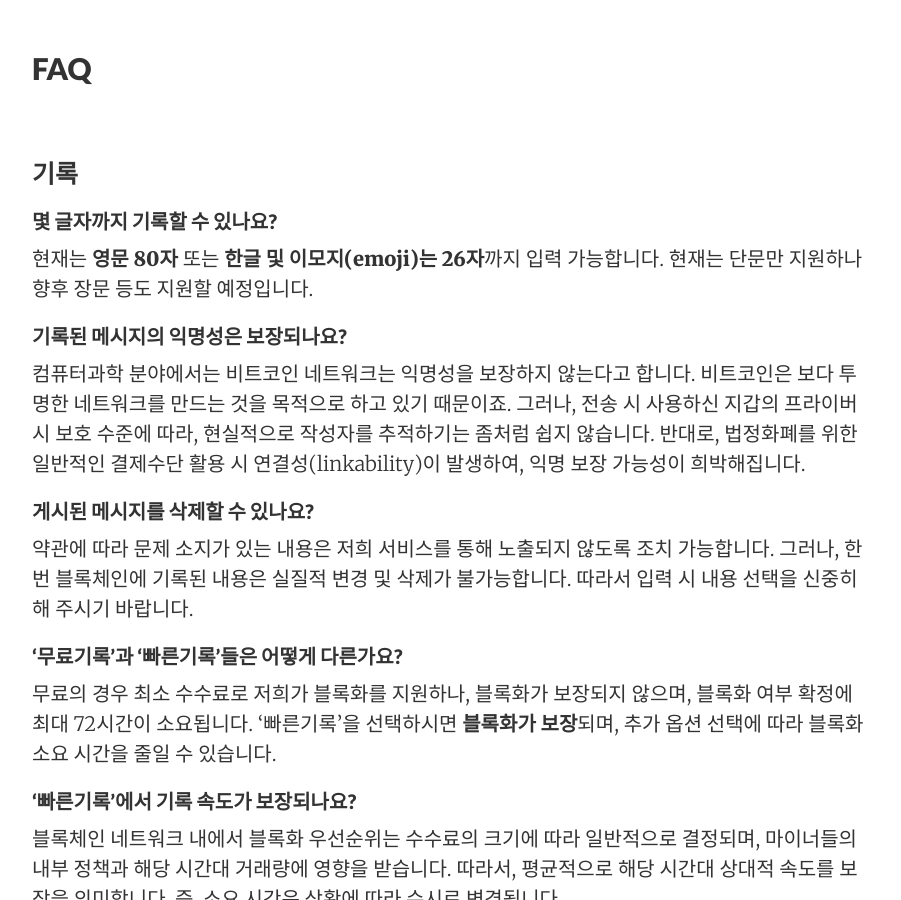
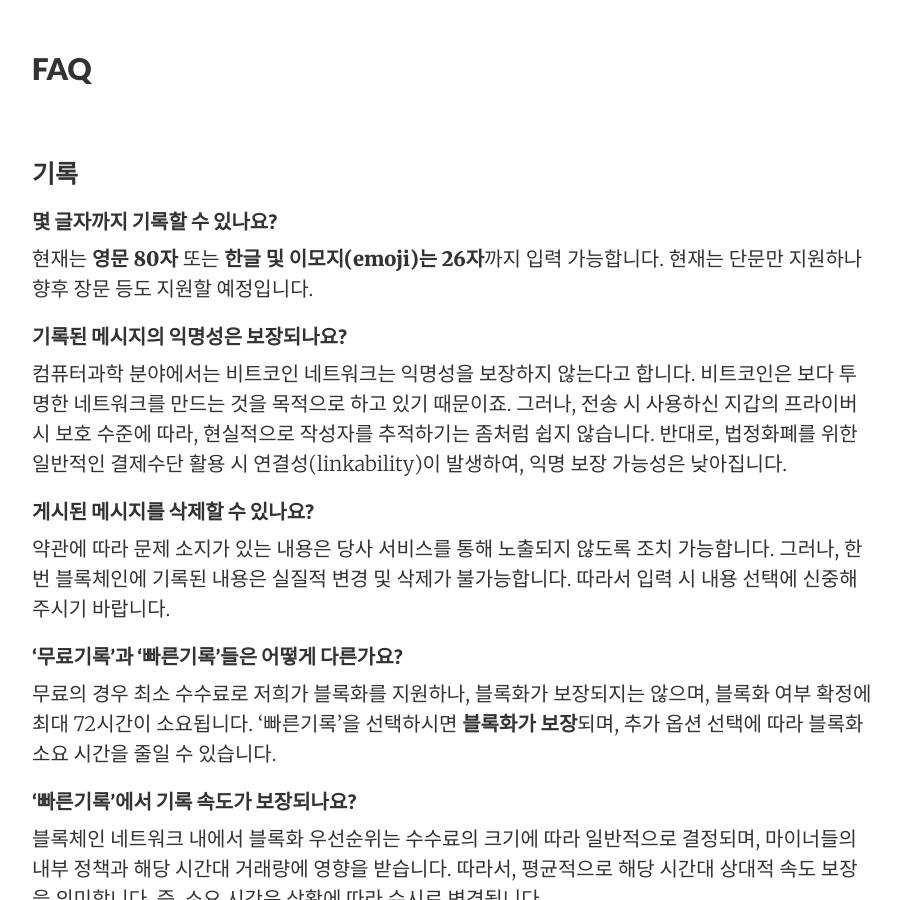
Before and after one commit to foreverit/foreverit.github.io, a Jekyll site: the page built from faq.md, in a window 1280 px wide and 900 px high. Shown: the whole window, without its empty margins (188-1089 px from the left). Built offline with Jekyll 4.4.1, drawn with Linux system fonts in a browser that asks for light colours; some of the changed text lies outside the part shown.

Commit message:
Update faq.md

```diff
--- a/faq.md
+++ b/faq.md
@@ -16,19 +16,19 @@ categories:
 
 #### 기록된 메시지의 익명성은 보장되나요?
 
-컴퓨터과학 분야에서는 비트코인 네트워크는 익명성을 보장하지 않는다고 합니다. 비트코인은 보다 투명한 네트워크를 만드는 것을 목적으로 하고 있기 때문이죠. 그러나, 전송 시 사용하신 지갑의 프라이버시 보호 수준에 따라, 현실적으로 작성자를 추적하기는 좀처럼 쉽지 않습니다. 반대로, 법정화폐를 위한 일반적인 결제수단 활용 시 연결성\(linkability\)이 발생하여, 익명 보장 가능성이 희박해집니다.
+컴퓨터과학 분야에서는 비트코인 네트워크는 익명성을 보장하지 않는다고 합니다. 비트코인은 보다 투명한 네트워크를 만드는 것을 목적으로 하고 있기 때문이죠. 그러나, 전송 시 사용하신 지갑의 프라이버시 보호 수준에 따라, 현실적으로 작성자를 추적하기는 좀처럼 쉽지 않습니다. 반대로, 법정화폐를 위한 일반적인 결제수단 활용 시 연결성\(linkability\)이 발생하여, 익명 보장 가능성은 낮아집니다.
 
 #### 게시된 메시지를 삭제할 수 있나요?
 
-약관에 따라 문제 소지가 있는 내용은 저희 서비스를 통해 노출되지 않도록 조치 가능합니다. 그러나, 한번 블록체인에 기록된 내용은 실질적 변경 및 삭제가 불가능합니다. 따라서 입력 시 내용 선택을 신중히 해 주시기 바랍니다.
+약관에 따라 문제 소지가 있는 내용은 당사 서비스를 통해 노출되지 않도록 조치 가능합니다. 그러나, 한번 블록체인에 기록된 내용은 실질적 변경 및 삭제가 불가능합니다. 따라서 입력 시 내용 선택에 신중해 주시기 바랍니다.
 
 #### ‘무료기록’과 ‘빠른기록’들은 어떻게 다른가요?
 
-무료의 경우 최소 수수료로 저희가 블록화를 지원하나, 블록화가 보장되지 않으며, 블록화 여부 확정에 최대 72시간이 소요됩니다. ‘빠른기록’을 선택하시면 **블록화가 보장**되며, 추가 옵션 선택에 따라 블록화 소요 시간을 줄일 수 있습니다.
+무료의 경우 최소 수수료로 저희가 블록화를 지원하나, 블록화가 보장되지는 않으며, 블록화 여부 확정에 최대 72시간이 소요됩니다. ‘빠른기록’을 선택하시면 **블록화가 보장**되며, 추가 옵션 선택에 따라 블록화 소요 시간을 줄일 수 있습니다.
 
 #### ‘빠른기록’에서 기록 속도가 보장되나요?
 
-블록체인 네트워크 내에서 블록화 우선순위는 수수료의 크기에 따라 일반적으로 결정되며, 마이너들의 내부 정책과 해당 시간대 거래량에 영향을 받습니다. 따라서, 평균적으로 해당 시간대 상대적 속도를 보장을 의미합니다. 즉, 소요 시간은 상황에 따라 수시로 변경됩니다.
+블록체인 네트워크 내에서 블록화 우선순위는 수수료의 크기에 따라 일반적으로 결정되며, 마이너들의 내부 정책과 해당 시간대 거래량에 영향을 받습니다. 따라서, 평균적으로 해당 시간대 상대적 속도 보장을 의미합니다. 즉, 소요 시간은 상황에 따라 수시로 변경됩니다.
 
 #### '🔓메시지 전파중', '🔒블록화 진행중', '🔐블록화 완료'는 뭔가요?
 <!--
```
